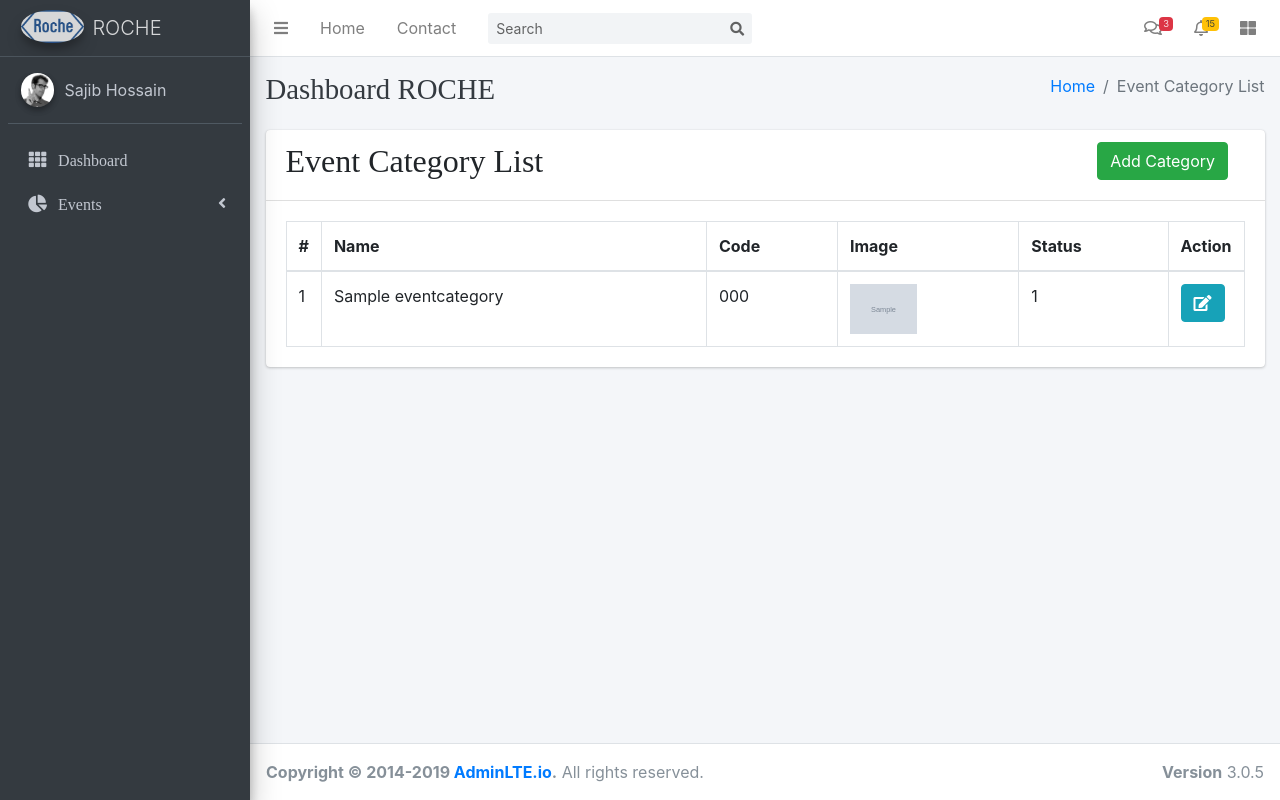
After one commit to noel319/event-manage-system, a Django app: page /events/event-category-list/ in a window 1280 px wide. The commit adds this page. Run offline with Django 3.2, Linux system fonts and the light colour scheme; tables that the repository leaves empty hold one stand-in row (values such as "Sample post"); grey boxes marked "Sample" are stand-in pictures; some libraries are stand-ins or nearby versions.

Commit message:
create event category list

```diff
--- /dev/null
+++ b/events/urls.py
@@ -0,0 +1,9 @@
+from django.urls import path
+
+from .views import (
+    EventCategoryListView,
+)
+
+urlpatterns = [
+    path('event-category-list/', EventCategoryListView.as_view(), name='event-category-list'),
+]
--- a/events/views.py
+++ b/events/views.py
@@ -1,3 +1,9 @@
-from django.shortcuts import render
+from django.views.generic import ListView
 
-# Create your views here.
+from .models import EventCategory
+
+
+class EventCategoryListView(ListView):
+    model = EventCategory
+    template_name = 'events/event_category.html'
+    context_object_name = 'event_category'
--- a/roche/urls.py
+++ b/roche/urls.py
@@ -14,7 +14,7 @@ Including another URLconf
     2. Add a URL to urlpatterns:  path('blog/', include('blog.urls'))
 """
 from django.contrib import admin
-from django.urls import path
+from django.urls import path, include
 from django.contrib.staticfiles.urls import static, staticfiles_urlpatterns
 
 from .views import DashboardView
@@ -23,6 +23,7 @@ from . import settings
 urlpatterns = [
     path('admin/', admin.site.urls),
     path('', DashboardView.as_view(), name='dashboard'),
+    path('events/', include('events.urls')),
 ]
 
 urlpatterns += staticfiles_urlpatterns()
--- a/templates/base/base.html
+++ b/templates/base/base.html
@@ -30,7 +30,7 @@
           <div class="col-sm-6">
             <ol class="breadcrumb float-sm-right">
               <li class="breadcrumb-item"><a href="#">Home</a></li>
-              <li class="breadcrumb-item active">Dashboard ROCHE</li>
+              <li class="breadcrumb-item active">{% block breadcrumb %} {% endblock breadcrumb %}</li>
             </ol>
           </div><!-- /.col -->
         </div><!-- /.row -->
--- a/templates/base/sidebar.html
+++ b/templates/base/sidebar.html
@@ -43,9 +43,9 @@
             </a>
             <ul class="nav nav-treeview">
               <li class="nav-item">
-                <a href="#" class="nav-link">
+                <a href="{% url 'event-category-list' %}" class="nav-link">
                   <i class="far fa-circle nav-icon"></i>
-                  <p>Event List</p>
+                  <p>Event Category</p>
                 </a>
               </li>
               <li class="nav-item">
--- a/templates/dashboard.html
+++ b/templates/dashboard.html
@@ -1,2 +1,3 @@
 {% extends 'base/base.html' %}
 {% block title %}Dashboard | ROCHE{% endblock title %}
+{% block breadcrumb %}Dashboard{% endblock breadcrumb %}
--- /dev/null
+++ b/templates/events/event_category.html
@@ -0,0 +1,52 @@
+{% extends 'base/base.html' %}
+{% block title %}Event Category List{% endblock title %}
+{% block breadcrumb %}Event Category List{% endblock breadcrumb %}
+
+{% block content %}
+    <div class="row">
+        <div class="col-md-12">
+            <div class="card">
+                <div class="card-header">
+                    <div class="row">
+                        <div class="col-md-10">
+                            <h2>Event Category List</h2>
+                        </div>
+                        <div class="col-md-2">
+                            <a class="btn btn-success" href="#">Add Category</a>
+                        </div>
+                    </div>
+                </div>
+                <div class="card-body">
+                    <table class="table table-bordered">
+                        <thead>
+                          <tr>
+                            <th style="width: 10px">#</th>
+                            <th>Name</th>
+                            <th>Code</th>
+                            <th>Image</th>
+                            <th>Status</th>
+                            <th style="width: 40px">Action</th>
+                          </tr>
+                        </thead>
+                        <tbody>
+                            {% for category in event_category %}
+                                <tr role="row">
+                                    <td>{{ forloop.counter }}</td>
+                                    <td>{{ category.name }}</td>
+                                    <td>{{ category.code }}</td>
+                                    <td><img src="{{ category.image.url }}" alt="Image" height="50px"></td>
+                                    <td>{{ category.status }}</td>
+                                    <td>
+                                        <a class="btn btn-info" href="#">
+                                            <i class="fa fa-edit"></i>
+                                        </a>
+                                    </td>
+                                </tr>
+                            {% endfor %}
+                        </tbody>
+                      </table>
+                </div>
+            </div>
+        </div>
+    </div>
+{% endblock content %}
```
